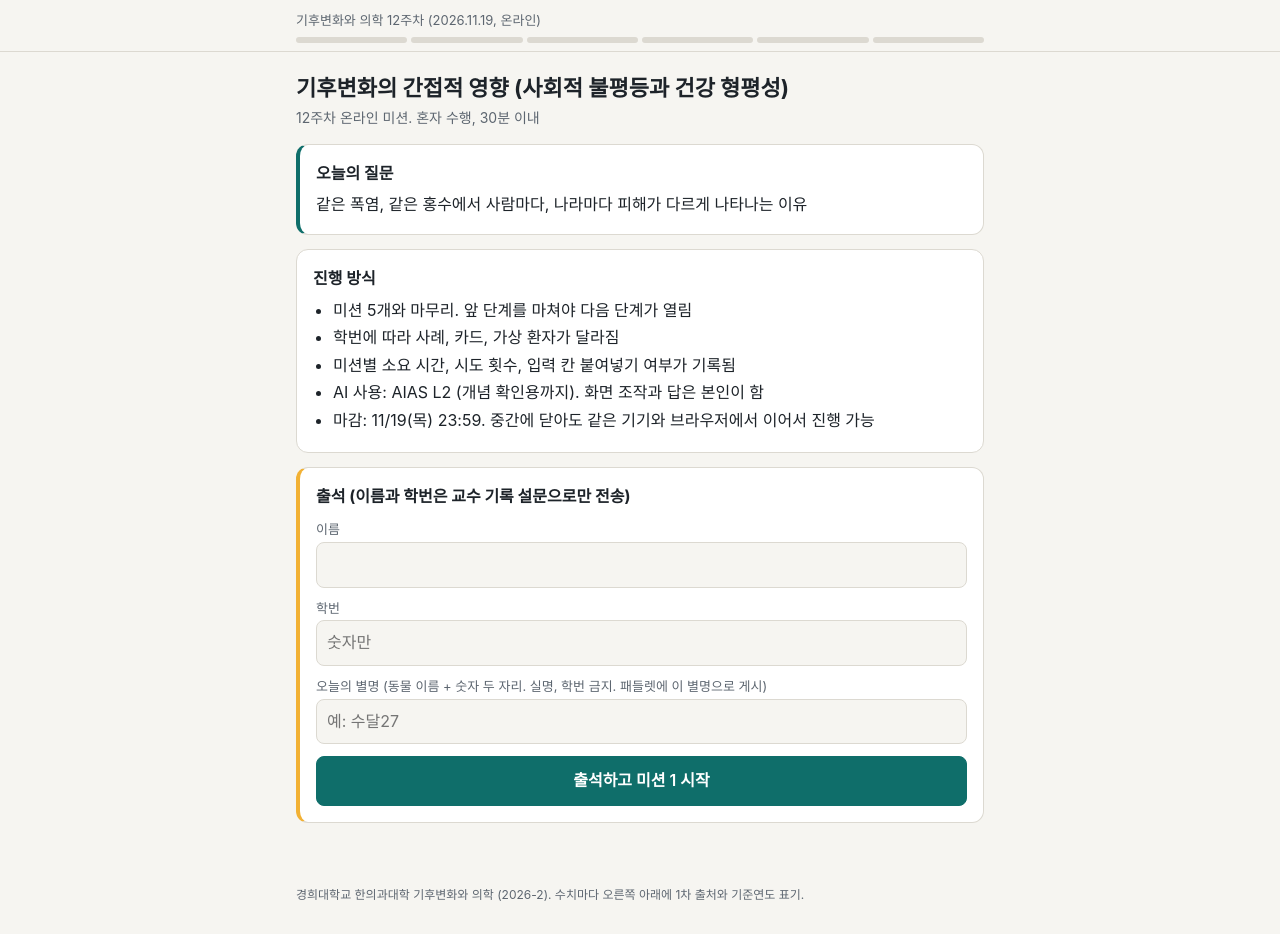
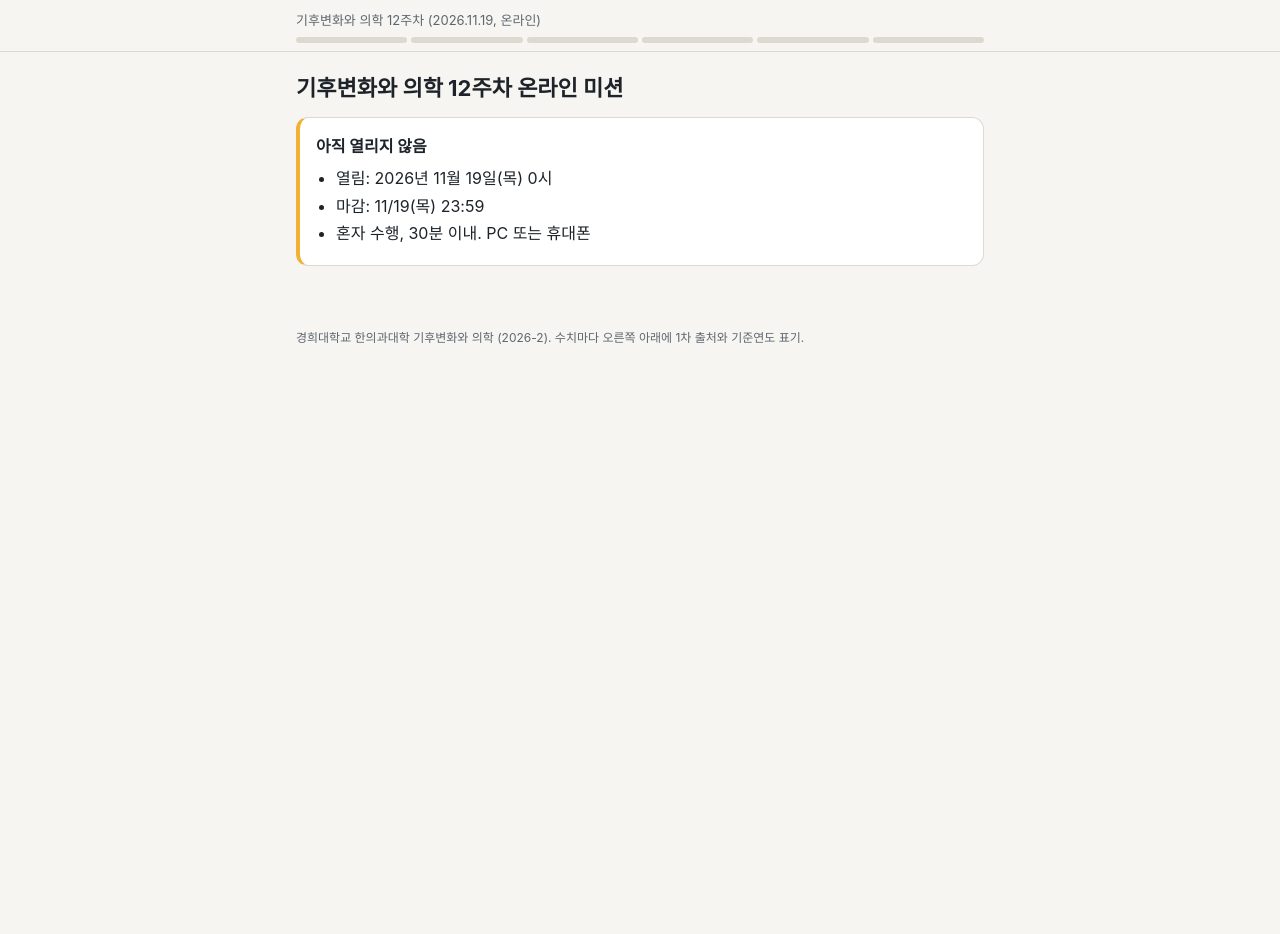
Before and after one commit to ZZangbo/climate-medicine-w12, a plain HTML site: page index.html in a window 1280 px wide. After the commit the page ends 800 px from the top, so only its background shows below. Drawn offline with Linux system fonts and the light colour scheme.

Commit message:
11/19 0시 열림, 미리보기 주소 추가
Co-Authored-By: Claude Opus 5.5 <noreply@anthropic.com>

```diff
--- a/index.html
+++ b/index.html
@@ -125,7 +125,8 @@ const CFG = {
   entries: { name:"entry.1418608464", sid:"entry.339158000", nick:"entry.1730754689", stage:"entry.1794072010", minutes:"entry.1478522419",
     summary:"entry.1689263149", lines:"entry.1024663086", question:"entry.1451361886", person:"entry.822439197", code:"entry.449037233", detail:"entry.1770261803" },
   padlet: "https://padlet.com/jbh8284/12-11-19-s025dmh1v0w4ajgyzxwg",
-  deadline: "11/19(목) 23:59"
+  deadline: "11/19(목) 23:59",
+  openAt: "2026-11-19T00:00:00+09:00"   // 이 시각 전에는 열리지 않음. 주소 끝에 ?preview=1 을 붙이면 미리보기
 };
 
 /* 미션 1: 자메이카 수치 */
@@ -329,6 +330,12 @@ function render(){
 
 /* ---------- 시작 ---------- */
 function vStart(){
+  const preview=/[?&]preview=1/.test(location.search);
+  if(!S.t.start && !preview && Date.now() < Date.parse(CFG.openAt)){
+    main.append(h("h1",null,"기후변화와 의학 12주차 온라인 미션"));
+    main.append(card("task","아직 열리지 않음", ul(["열림: 2026년 11월 19일(목) 0시","마감: "+CFG.deadline,"혼자 수행, 30분 이내. PC 또는 휴대폰"]), null));
+    return;
+  }
   main.append(h("h1",null,"기후변화의 간접적 영향 (사회적 불평등과 건강 형평성)"));
   main.append(h("p",{class:"sub"},"12주차 온라인 미션. 혼자 수행, 30분 이내"));
   main.append(card("concept","오늘의 질문", h("p",{style:"margin:0"},"같은 폭염, 같은 홍수에서 사람마다, 나라마다 피해가 다르게 나타나는 이유"),null));
```
